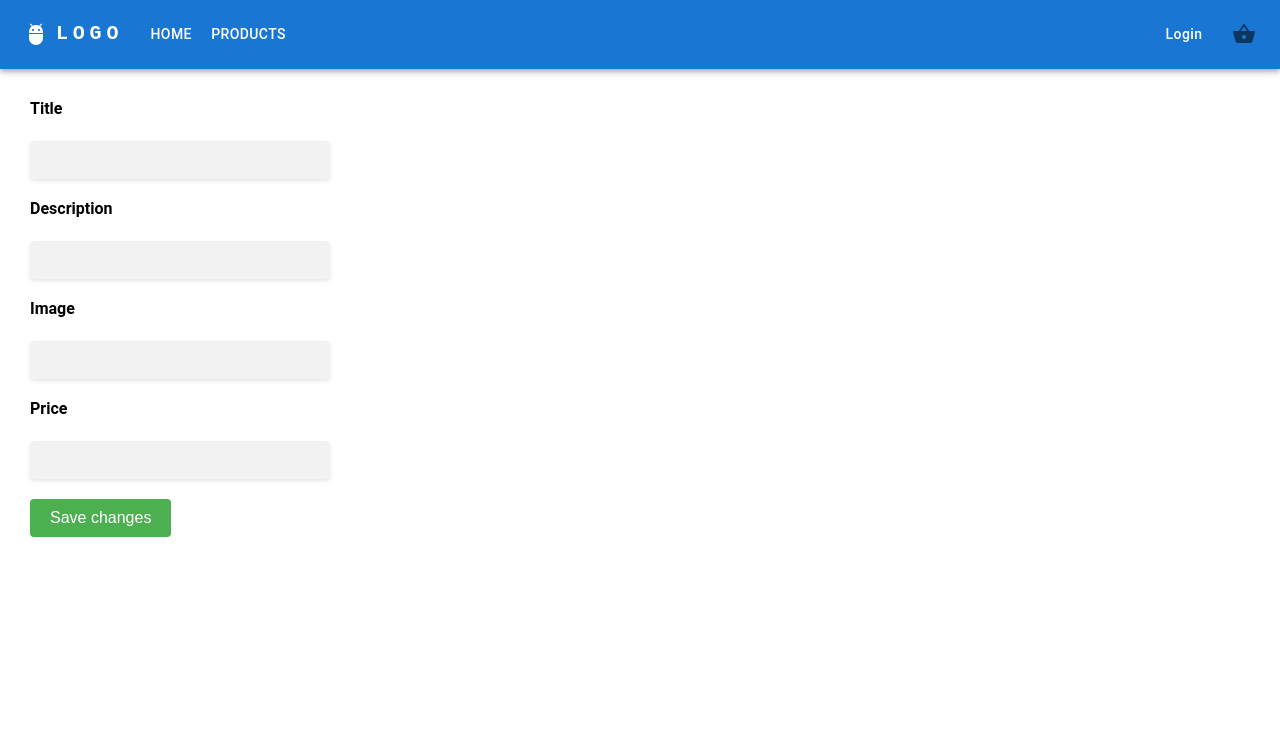
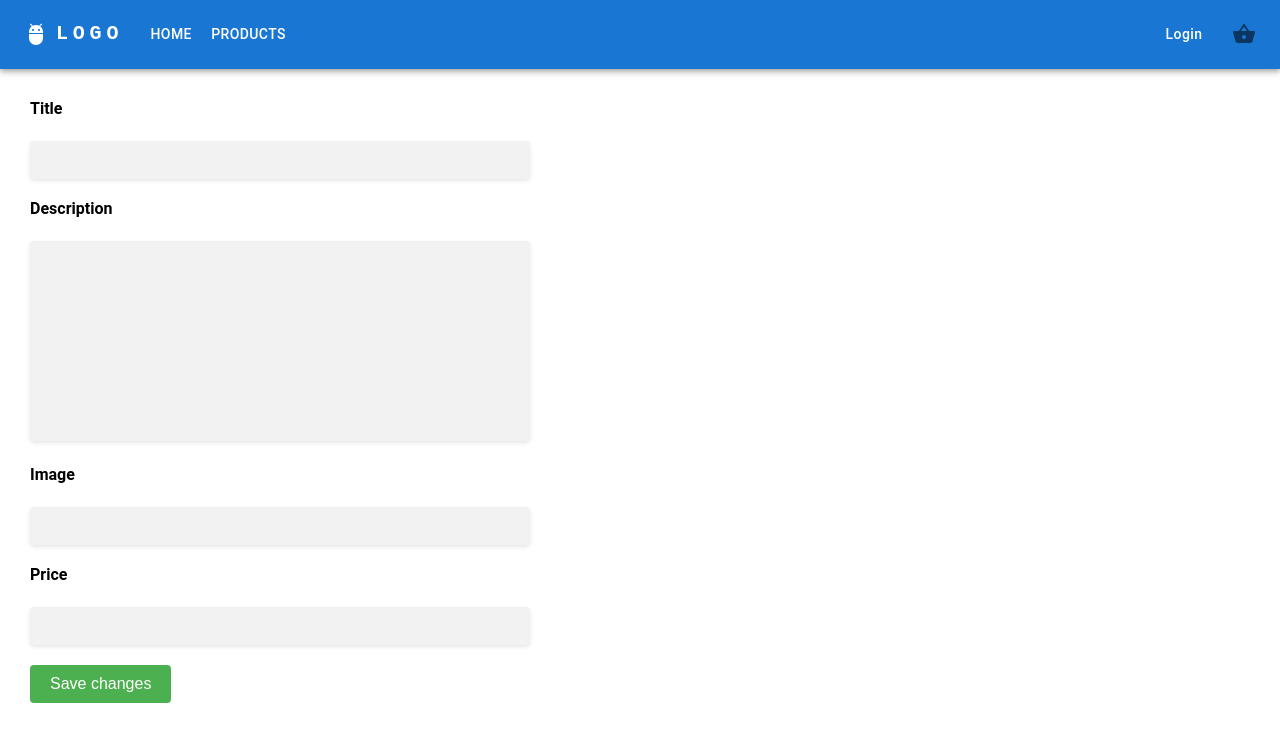
Before and after one commit to Hokmiran/e-commerce, a React (Create React App) app: page /edit/1 in a window 1280 px wide. Shown: the top 742 px of the page. Built offline with nearby package versions, Linux system fonts and the light colour scheme; no server answers.

Commit message:
design fixed

```diff
--- a/src/App.css
+++ b/src/App.css
@@ -19,9 +19,21 @@ code {
     font-weight: bold;
     margin-bottom: 5px;
 }
-
+.textarea {
+    height: 200px;
+    resize: none;
+    overflow-y: scroll;
+    width: 500px;
+    padding: 10px;
+    border: none;
+    border-radius: 4px;
+    font-size: 16px;
+    background-color: #f2f2f2;
+    box-shadow: 0 2px 4px rgba(0, 0, 0, 0.1);
+    transition: box-shadow 0.3s ease;
+}
 .form-input {
-    width: 300px;
+    width: 500px;
     padding: 10px;
     border: none;
     border-radius: 4px;
--- a/src/pages/AddProduct.js
+++ b/src/pages/AddProduct.js
@@ -77,8 +77,8 @@ function AddProductForm() {
             Description
           </label>
           <br />
-          <input
-            className="form-input"
+          <textarea
+            className="textarea"
             id="description"
             name="description"
             type="text"
--- a/src/pages/EditProduct.js
+++ b/src/pages/EditProduct.js
@@ -73,7 +73,7 @@ function EditProduct() {
             <div className="form-group">
                 <label htmlFor="description" className="form-label">Description</label>
                 <br />
-                <input className="form-input" id="description" name="description" type="text" onChange={formik.handleChange} value={formik.values.description} />
+                <textarea className="textarea" id="description" name="description" type="text" onChange={formik.handleChange} value={formik.values.description} />
                 {formik.touched.description && formik.errors?.description &&
                     <p className='validationText'>
                         {formik.errors.description}
```
